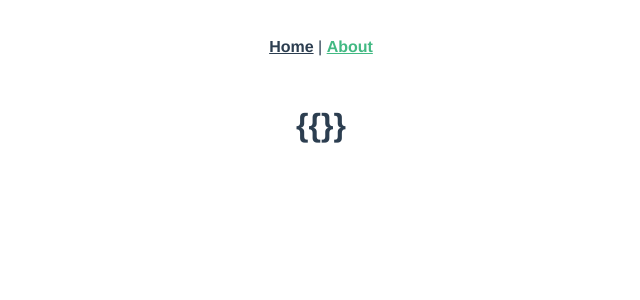
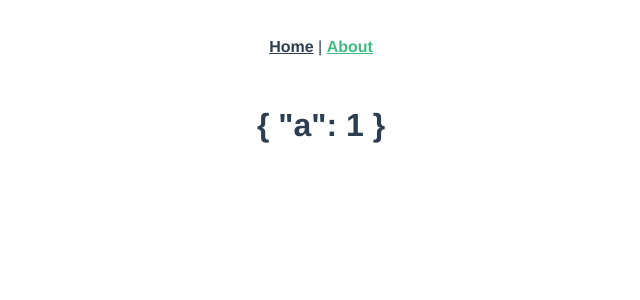
Before and after one commit to Laraibmazz/vuebook, a Vue app: page /about in a window 1280 px wide. Shown: the top 300 px of the page, without its empty margins (319-959 px from the left). Built offline with nearby package versions, Linux system fonts and the light colour scheme.

Commit message:
vue routewr

```diff
--- a/src/App.vue
+++ b/src/App.vue
@@ -4,7 +4,7 @@
       <router-link to="/">Home</router-link> |
       <router-link to="/about">About</router-link>
     </div>
-    <router-view/>
+    <router-view />
   </div>
 </template>
 
--- a/src/views/About.vue
+++ b/src/views/About.vue
@@ -1,5 +1,5 @@
 <template>
   <div class="about">
-    <h1>{{}}</h1>
+    <h1>{ "a": 1 }</h1>
   </div>
 </template>
--- a/src/views/Home.vue
+++ b/src/views/Home.vue
@@ -1,18 +1,23 @@
 <template>
   <div class="home">
-    <img alt="Vue logo" src="../assets/logo.png">
-    <HelloWorld msg="Welcome to Your Vue.js App"/>
+    <img alt="Vue logo" src="../assets/logo.png" />
+    <HelloWorld msg="Welcome to Your Vue.js App" />
   </div>
 </template>
 
 <script>
 // @ is an alias to /src
-import HelloWorld from '@/components/HelloWorld.vue'
+import HelloWorld from "@/components/HelloWorld.vue";
 
 export default {
-  name: 'Home',
+  name: "Home",
   components: {
-    HelloWorld
-  }
-}
+    HelloWorld,
+  },
+  mounted: async () => {
+    var get = await fetch("localhost:8080/about");
+    var full = await get.json();
+    console.log(full);
+  },
+};
 </script>
```
